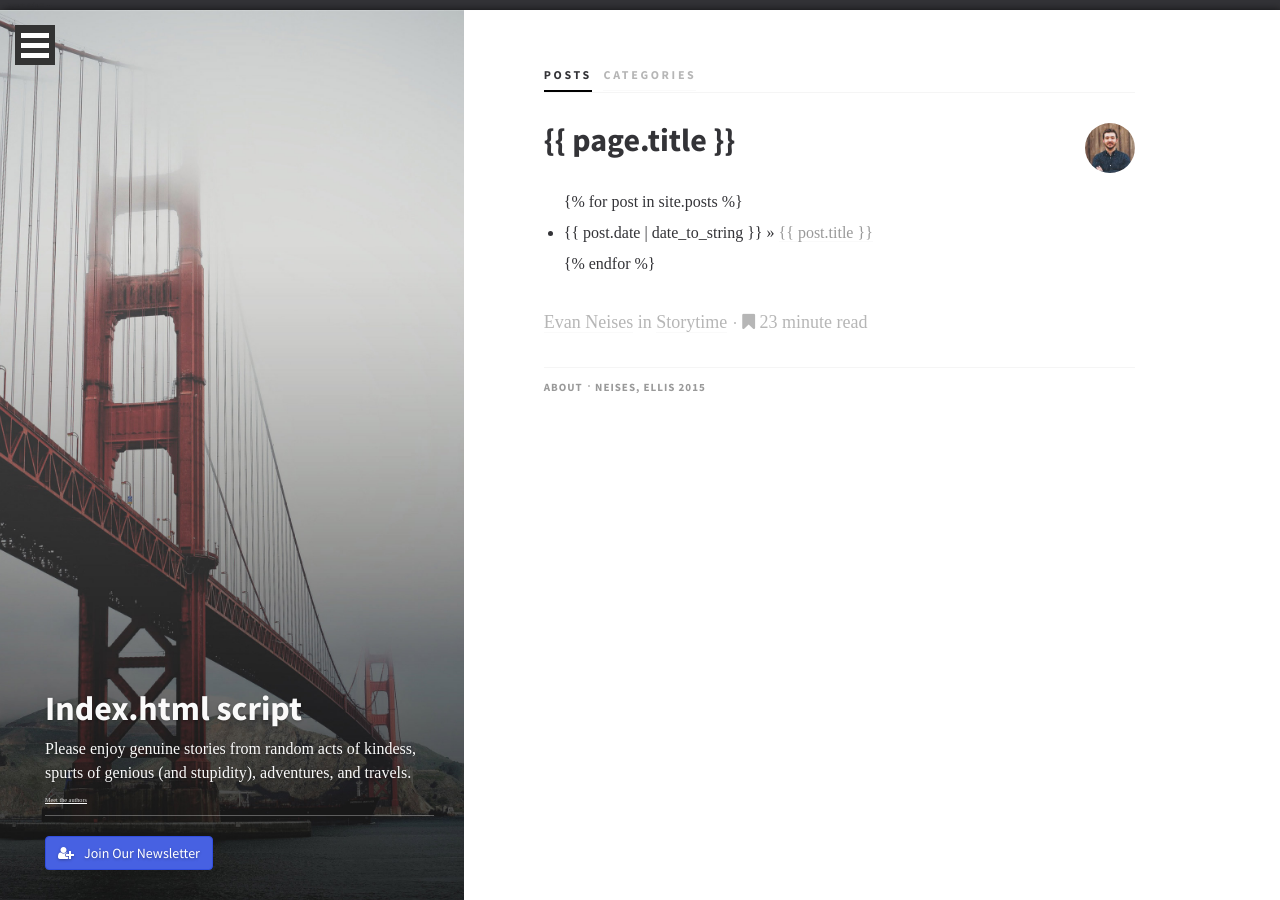
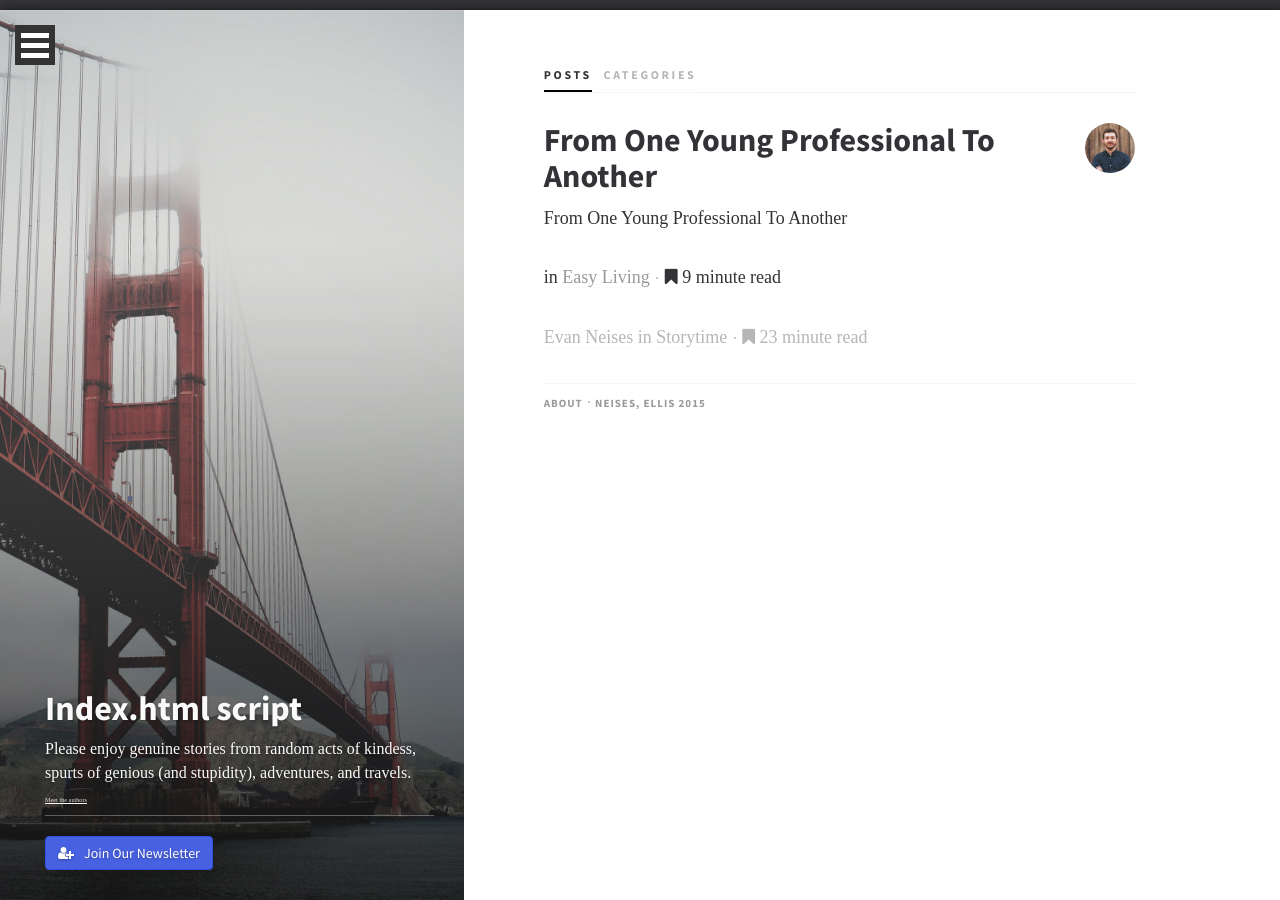
Before and after one commit to EJBlog/EJBlog.github.io, a Jekyll site: the page index.html, which Jekyll copies as it is, in a window 1280 px wide. Built offline with Jekyll 4.4.1, drawn with Linux system fonts in a browser that asks for light colours; nearby versions of some CDN libraries; some web fonts are replaced.

Commit message:
Update index.html

```diff
--- a/index.html
+++ b/index.html
@@ -96,14 +96,19 @@ layout: default
 
                         <article class="post">
                             <div class="post-preview col-xs-10  no-gutter">
-                                <h2><a href="2015/12/23/from-one-young-professional-to-another.html">{{ page.title }}</a></h2>
-				<p>
-					<ul class="posts">
+                                <h2><a href="2015/12/23/from-one-young-professional-to-another.html">From One Young Professional To Another</a></h2>
+				<p>From One Young Professional To Another</p>	 <!--{% for post in site.posts %}-->
 
-	  				{% for post in site.posts %}
-	    				<li><span>{{ post.date | date_to_string }}</span> » <a href="{{ post.url }}" title="{{ post.title }}">{{ post.title }}</a></li>
+				<p ul class="posts">
+                                    <a href="author.html"></a> in <a href="category.html">Easy Living</a> <i class="link-spacer"></i> <i class="fa fa-bookmark"></i> 9 minute read
+                                </p>
+
+	  			<p>
+	    				<!--<li>
+	    				<span>{{ post.date | date_to_string }}</span> » <a href="{{ post.url }}" title="{{ post.title }}">{{ post.title }}</a></li>
 					 {% endfor %}
 					</ul>
+					-->
                                 </p>
 
                                 <p class="meta">
```
